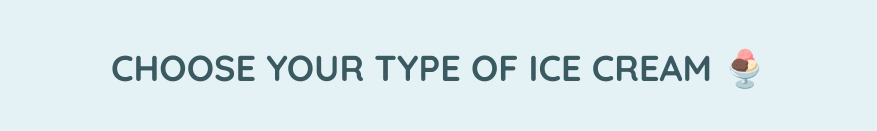
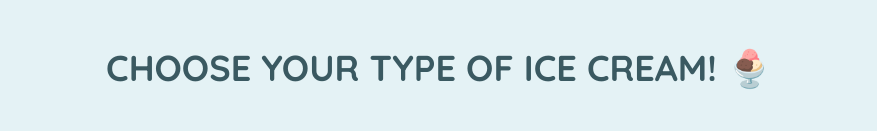
Before and after one commit to jasmininnaka24/project-simulation-pipeline-container, a website: page index.html in a window 1280 px wide. Shown: the top 131 px of the page, without its empty margins (201-1078 px from the left). Drawn offline with Linux system fonts and the light colour scheme.

Commit message:
Update index.html

```diff
--- a/index.html
+++ b/index.html
@@ -16,7 +16,7 @@
       id="home-text"
       class="text-center uppercase font-bold container mx-auto pt-12 text-4xl text-darkGrayishBlue"
     >
-      Choose your type of ice cream 🍨
+      Choose your type of ice cream! 🍨
     </h1>
     <section id="boxes">
       <div
```
